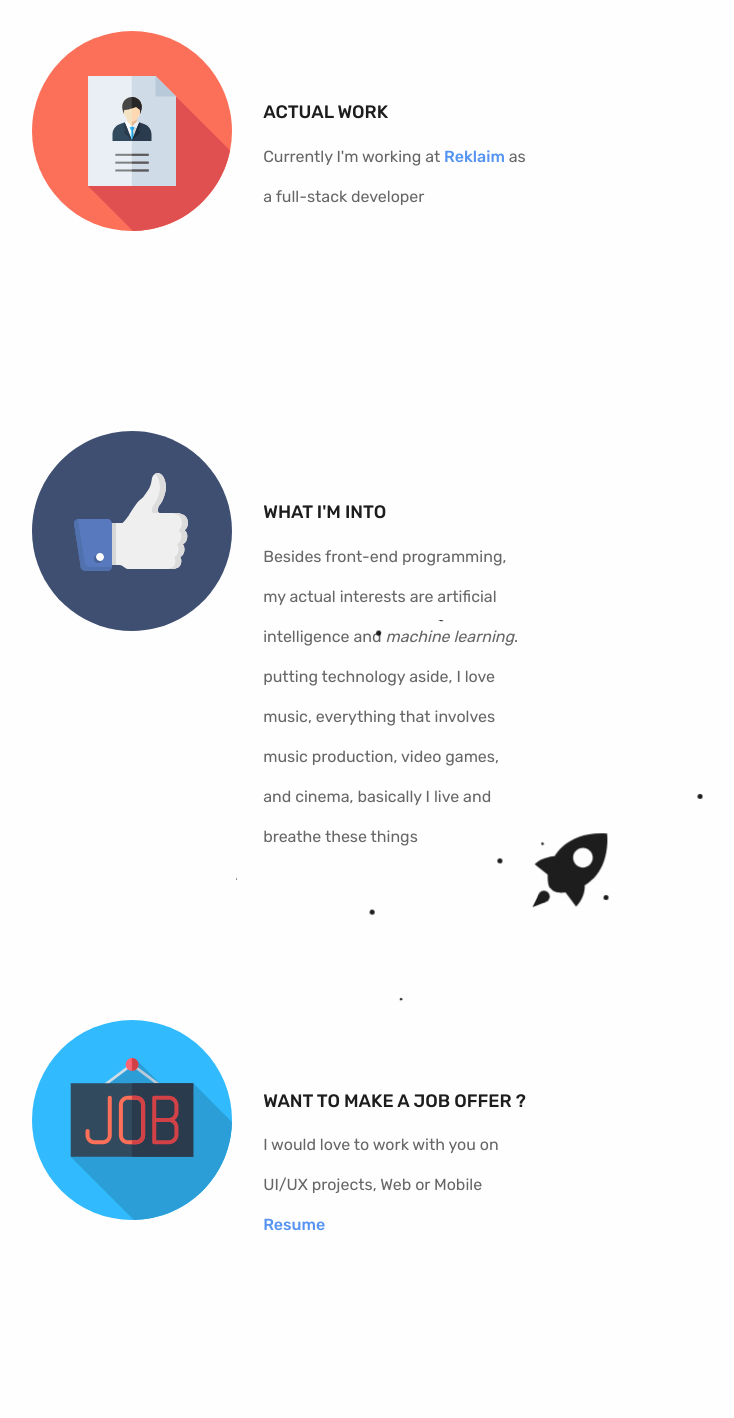
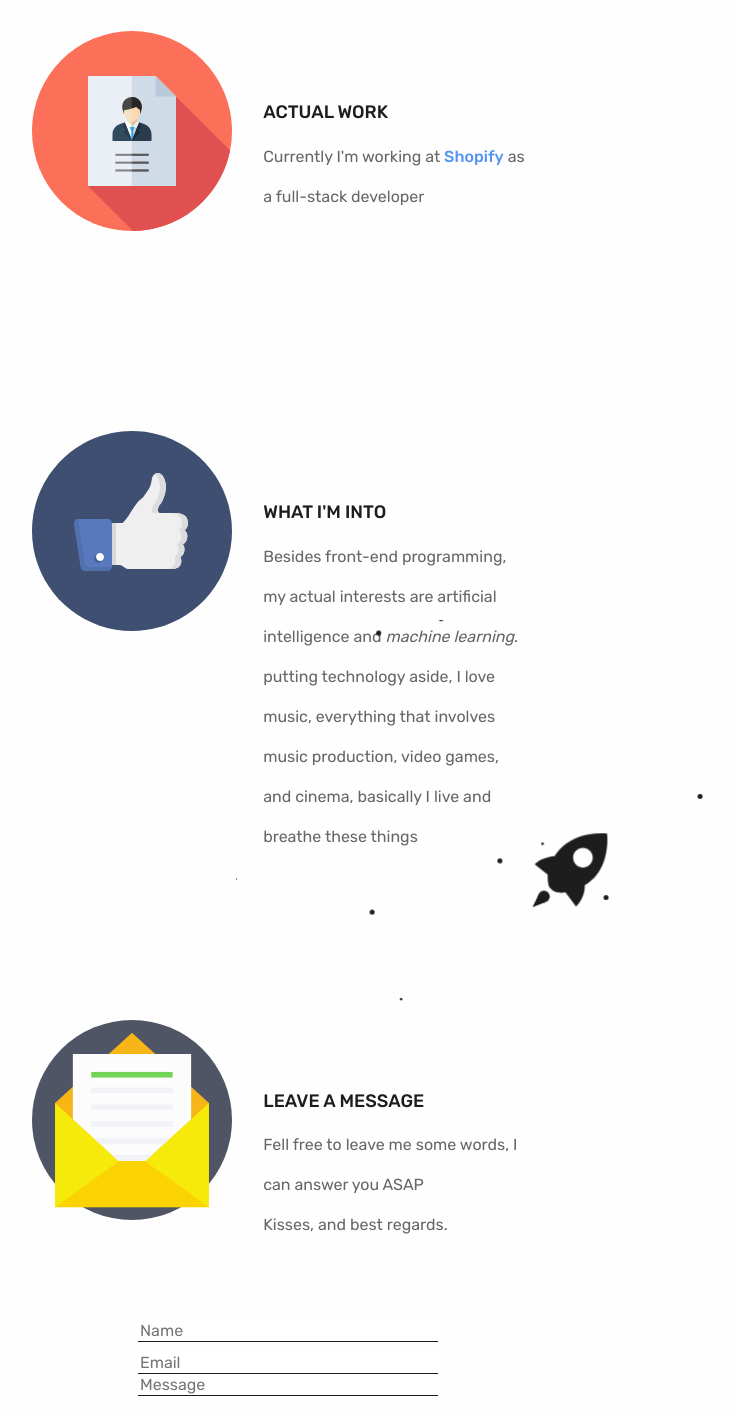
Before and after one commit to oliverigor/portifolio, a React (Create React App) app: page / in a window 1280 px wide. Shown: the part 2422-3840 px from the top of the page, without its empty margins (352-1086 px from the left). Built offline with nearby package versions, Linux system fonts and the light colour scheme; a web font is replaced by a local one.

Commit message:
Adding some changes to it shopify

```diff
--- a/src/App.js
+++ b/src/App.js
@@ -3,7 +3,7 @@ import './App.css'
 import Messenger from './messenger.js'
 import Skills from './skills.svg'
 import Computer from './computer.svg'
-import Job from './job.svg'
+// import Job from './job.svg'
 import Letter from './letter.svg'
 import Like from './like.svg'
 import Current from './curriculum.svg'
@@ -204,8 +204,8 @@ const App = () => {
             <h1 className='title'>{PageLanguage.title3}</h1>
             <h2 className='text_box'>
               {PageLanguage.message4}{' '}
-              <a rel='noopener noreferrer' target='_blank' href='https://reklaimyours.com/'>
-                Reklaim
+              <a rel='noopener noreferrer' target='_blank' href='https://shopify.com/'>
+                Shopify
               </a>{' '}
               {PageLanguage.message5}
             </h2>
@@ -282,7 +282,7 @@ const App = () => {
             </g>
           </svg>
         </div>
-        <div className='skill_box'>
+        {/* <div className='skill_box'>
           <img alt='job' src={Job} className='img-job' />
           <div>
             <h1 className='title'>{PageLanguage.title5}</h1>
@@ -293,7 +293,7 @@ const App = () => {
               </a>
             </h2>
           </div>
-        </div>
+        </div> */}
         <div className='skill_box'>
           <img alt='letter' src={Letter} className='img-email' />
           <div>
```
